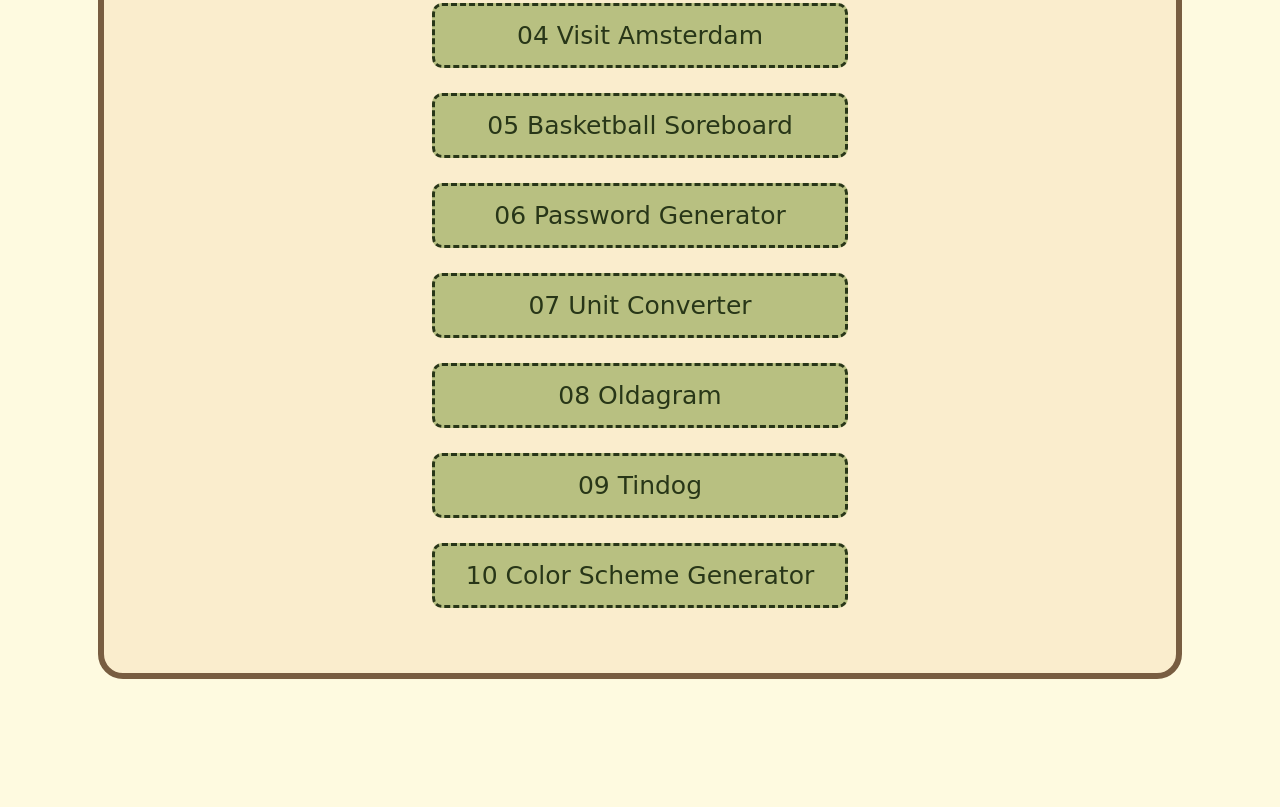
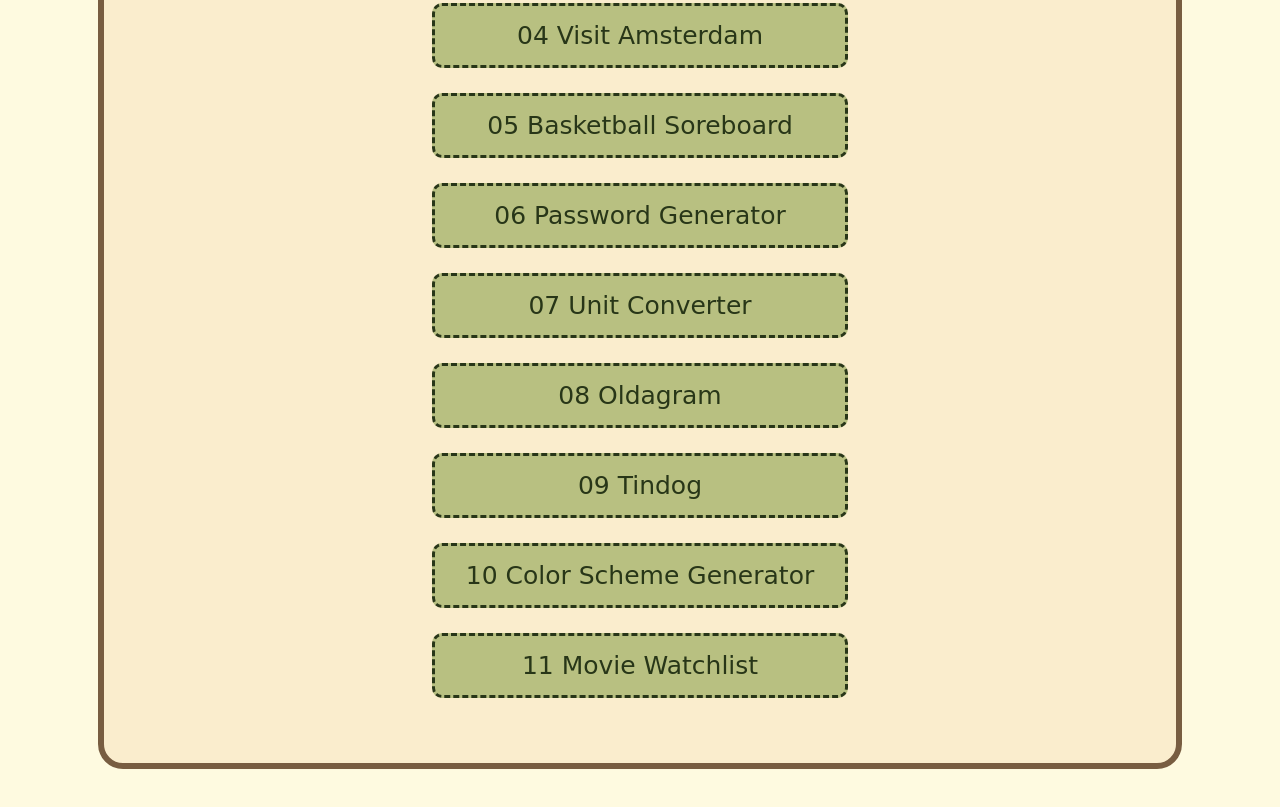
Before and after one commit to katayoon-rb/Fronend-Path-Scrimba, a plain HTML site: page index.html in a window 1280 px wide. Shown: the part 517-1324 px from the top of the page. Before the commit the page ends 1286 px from the top, so only its background shows below. Drawn offline with Linux system fonts and the light colour scheme; a web font is replaced by a local one.

Commit message:
Update index.html

```diff
--- a/index.html
+++ b/index.html
@@ -20,6 +20,7 @@
             <a href="08 Oldagram/oldagram.html" target="_black">08 Oldagram</a>
             <a href="09 Tindog/src/tindog.html" target="_black">09 Tindog</a>
             <a href="10 Color Scheme Generator/color-scheme.html" target="_black">10 Color Scheme Generator</a>
+            <a href="11 Movie Watchlist/index.html" target="_black">11 Movie Watchlist</a>
         </div>
     </body>
 </html>
```
